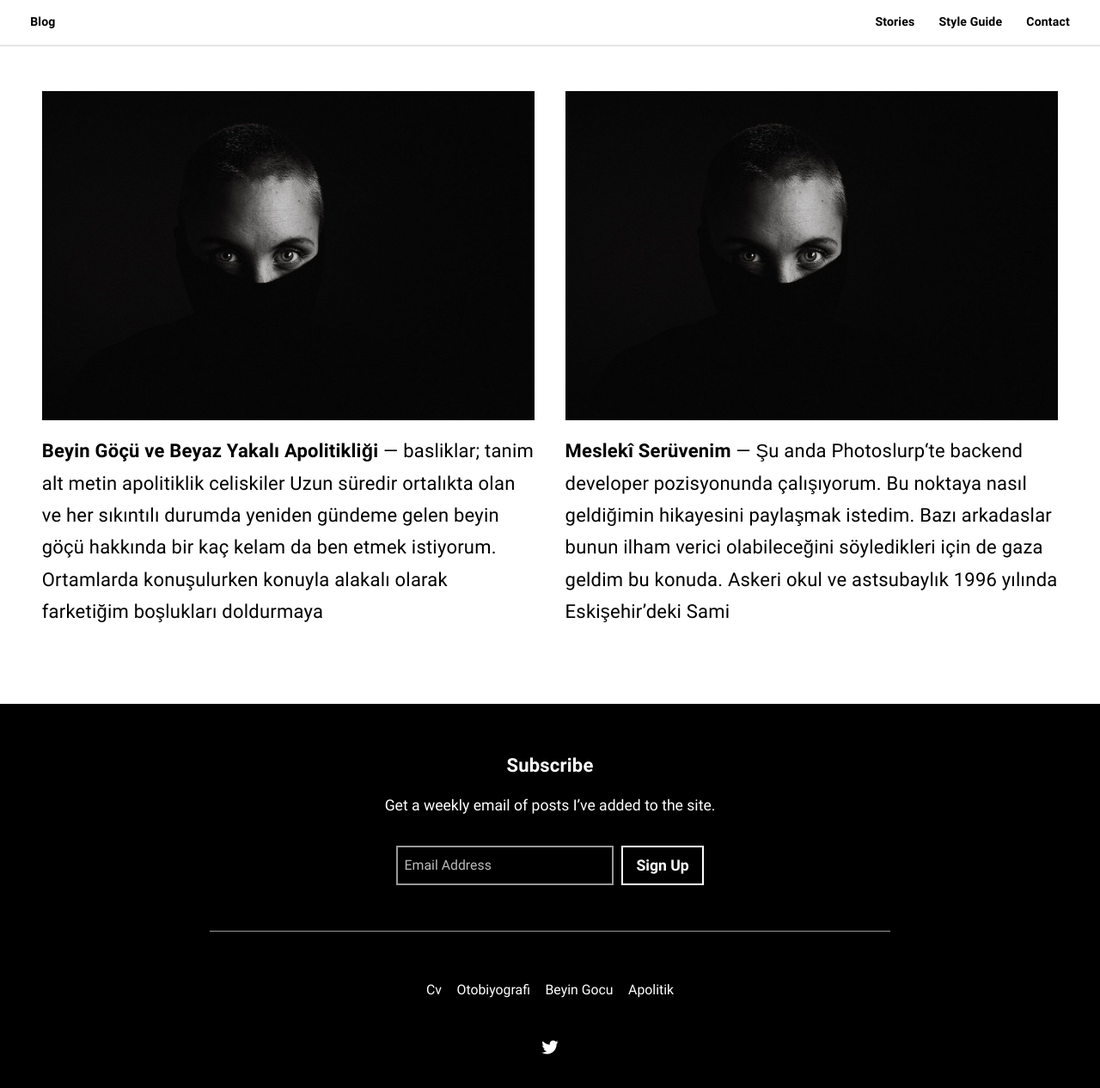
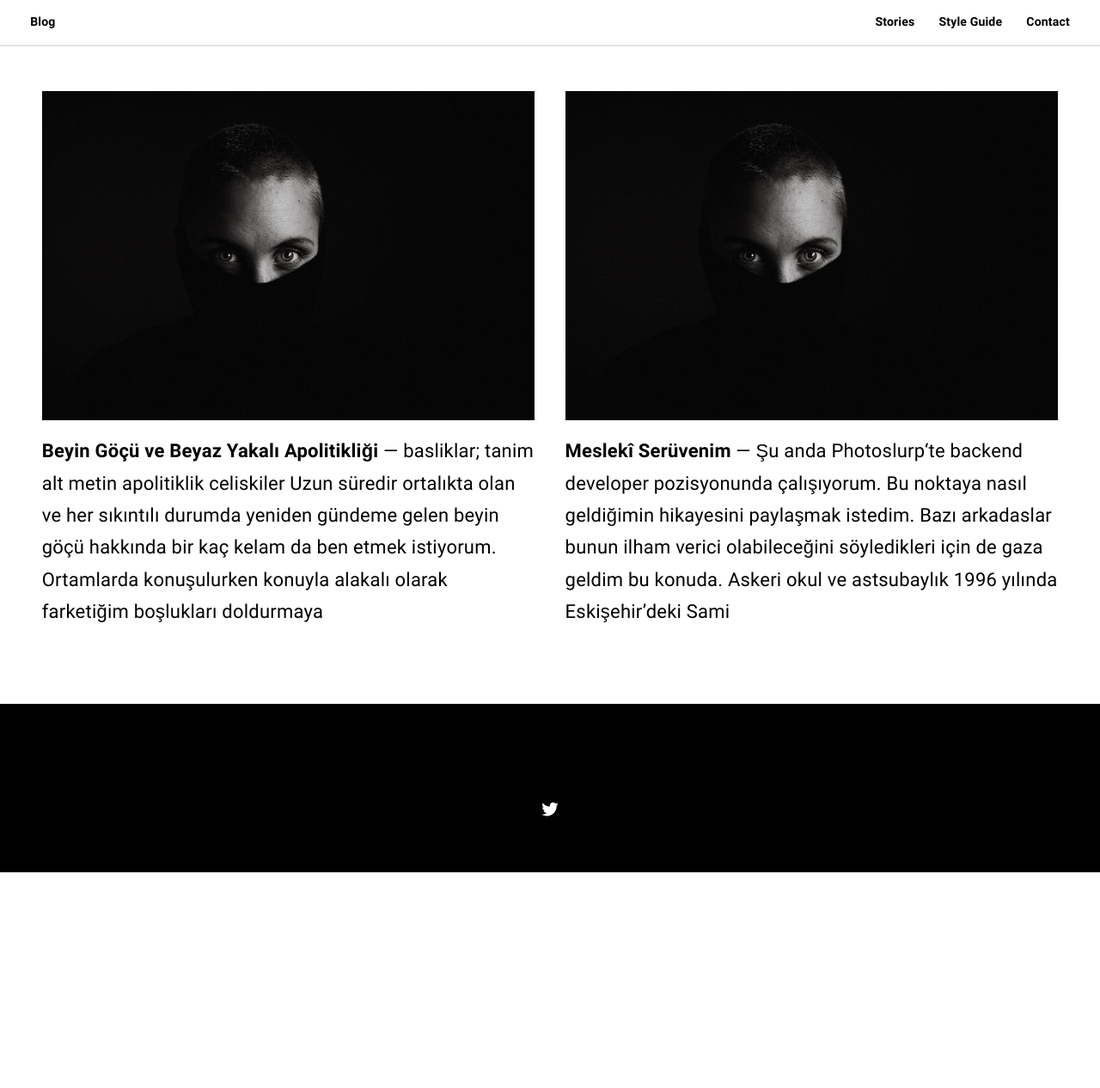
Before and after one commit to evrenkutar/blog, a Jekyll site: the page built from index.html, in a window 1280 px wide and 1292 px high. Shown: the top 1266 px of the window at 86% size. Built offline with Jekyll 4.4.1, drawn with Linux system fonts in a browser that asks for light colours; some web fonts are replaced; the list of posts is cut into pages by our own code.

Commit message:
remove no need

```diff
--- a/_includes/footer.html
+++ b/_includes/footer.html
@@ -1,19 +1,7 @@
 <!-- The footer at the very bottom of the screen -->
 <footer class="footer section-padding">
   <div class="grid">
-    <div class="subscribe" id="subscribe">
-      <div class="subscribe__container">
-        <span class="subscribe__title">Subscribe</span>
-        <p class="subscribe__text">Get a weekly email of posts I’ve added to the site.</p>
-        {% include subscribe-form.html %}
-      </div>
-    </div>
-
-    <hr class="sep--white"/>
-
     <div class="footer__container">
-      {% tags_list :threshold => 1, :sort_by => count, :order_by => desc, :limit => 5 %}
-
       {% include social.html %}
     </div>
   </div>
--- a/_includes/subscribe-form.html
+++ /dev/null
@@ -1,15 +0,0 @@
-<form method="POST" action="{{ site.mailchimp_action }}&amp;c=?" id="mc-signup" name="mc-embedded-subscribe-form" novalidate>
-  <!-- This is required for the form to work correctly -->
-  <div style="position: absolute; left: -5000px;" aria-hidden="true">
-    <input type="text" name="{{ site.mailchimp_input }}" tabindex="-1" value="">
-  </div>
-
-  <div class="form-group">
-    <input id="mce-EMAIL" type="email" name="EMAIL" placeholder="Email Address">
-  </div>
-  <div class="form__btn">
-    <input id="mc-submit" type="submit" value="Sign Up" name="subscribe">
-  </div>
-</form>
-
-<p class="subscribe__error hidden"></p>
```
